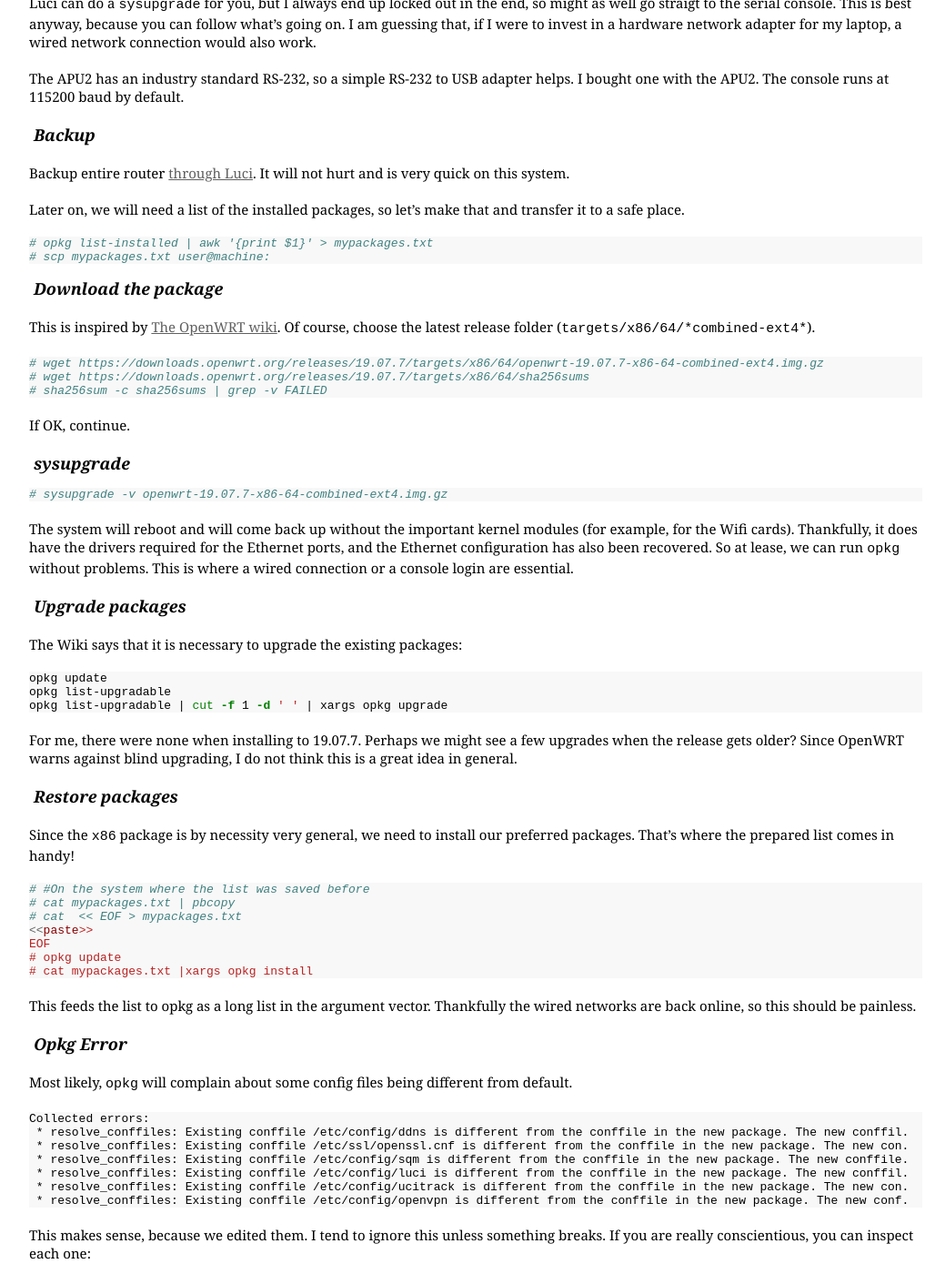
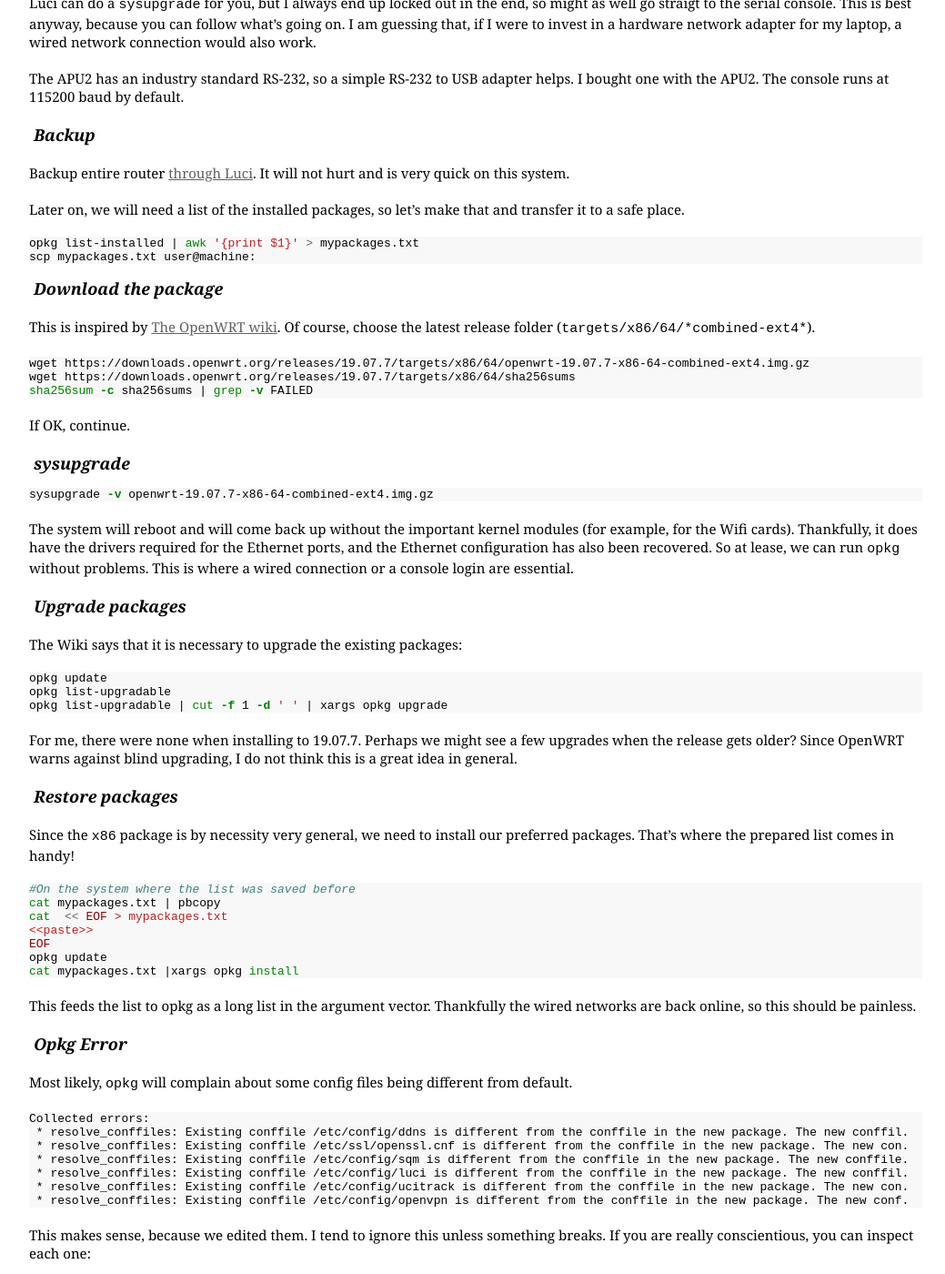
Before and after one commit to pragtich/pragtich.github.com, a Jekyll site: the page built from _posts/2021-04-09-Upgrading-OpenWRT-APU2.md, in a window 1280 px wide and 1400 px high, scrolled down 586 px. Shown: the whole window at 91% size, without its empty margins (196-1235 px from the left). Built offline with Jekyll 4.4.1, drawn with Linux system fonts in a browser that asks for light colours; Markdown is read by kramdown in place of the engine named in the settings; comment, search, counter and statistics services are not loaded; some of the changed text lies outside the part shown.

````diff
--- a/_posts/2021-04-09-Upgrading-OpenWRT-APU2.md
+++ b/_posts/2021-04-09-Upgrading-OpenWRT-APU2.md
@@ -28,8 +28,8 @@ Backup entire router [through Luci](https://10.0.0.1/cgi-bin/luci/admin/system/f
 Later on, we will need a list of the installed packages, so let's make that and transfer it to a safe place.
 
 ```shell
-# opkg list-installed | awk '{print $1}' > mypackages.txt
-# scp mypackages.txt user@machine:
+opkg list-installed | awk '{print $1}' > mypackages.txt
+scp mypackages.txt user@machine:
 ```
 
 
@@ -39,9 +39,9 @@ Later on, we will need a list of the installed packages, so let's make that and
 This is inspired by [The OpenWRT wiki](https://openwrt.org/docs/guide-user/installation/sysupgrade.cli). Of course, choose the latest release folder (`targets/x86/64/*combined-ext4*`).
 
 ```shell
-# wget https://downloads.openwrt.org/releases/19.07.7/targets/x86/64/openwrt-19.07.7-x86-64-combined-ext4.img.gz
-# wget https://downloads.openwrt.org/releases/19.07.7/targets/x86/64/sha256sums
-# sha256sum -c sha256sums | grep -v FAILED
+wget https://downloads.openwrt.org/releases/19.07.7/targets/x86/64/openwrt-19.07.7-x86-64-combined-ext4.img.gz
+wget https://downloads.openwrt.org/releases/19.07.7/targets/x86/64/sha256sums
+sha256sum -c sha256sums | grep -v FAILED
 ```
 
 
@@ -50,7 +50,7 @@ If OK, continue.
 ## sysupgrade
 
 ```shell
-# sysupgrade -v openwrt-19.07.7-x86-64-combined-ext4.img.gz
+sysupgrade -v openwrt-19.07.7-x86-64-combined-ext4.img.gz
 ```
 
 The system will reboot and will come back up without the important kernel modules (for example, for the Wifi cards). Thankfully, it does have the drivers required for the Ethernet ports, and the Ethernet configuration has also been recovered. So at lease, we can run `opkg` without problems. This is where a wired connection or a console login are essential.
@@ -73,13 +73,13 @@ For me, there were none when installing to 19.07.7. Perhaps we might see a few u
 Since the `x86` package is by necessity very general, we need to install our preferred packages. That's where the prepared list comes in handy!
 
 ```shell
-# #On the system where the list was saved before
-# cat mypackages.txt | pbcopy
-# cat  << EOF > mypackages.txt
+#On the system where the list was saved before
+cat mypackages.txt | pbcopy
+cat  << EOF > mypackages.txt
 <<paste>>
 EOF
-# opkg update
-# cat mypackages.txt |xargs opkg install
+opkg update
+cat mypackages.txt |xargs opkg install
 ```
 
 This feeds the list to opkg as a long list in the argument vector. Thankfully the wired networks are back online, so this should be painless.
@@ -101,8 +101,8 @@ Collected errors:
 This makes sense, because we edited them. I tend to ignore this unless something breaks. If you are really conscientious, you can inspect each one:
 
 ```shell
-# opkg install diffutils
-# diff file1 file1-opkg
+opkg install diffutils
+diff file1 file1-opkg
 ```
 
 ## Reboot
@@ -125,13 +125,13 @@ Hit `Enter` and it should boot. Login as user `user` with password `live` and `s
 Get network access somehow. I typically use Wifi through my phone. It might also work to temporarily switch back to my provider's router.
 
 ```shell
-# apt-get update
-# apt-get install parted
-# parted /dev/sda print
-# parted /dev/sda resizepart 2 16G
-# parted /dev/sda print
-# e2fsck -f /dev/sda2
-# resize2fs /dev/sda2
+apt-get update
+apt-get install parted
+parted /dev/sda print
+parted /dev/sda resizepart 2 16G
+parted /dev/sda print
+e2fsck -f /dev/sda2
+resize2fs /dev/sda2
 ```
 
 This is all really quick on these SSDs, and painless once you have `parted` installed.
@@ -139,7 +139,7 @@ This is all really quick on these SSDs, and painless once you have `parted` inst
 ## Reboot back into OpenWRT
 
 ```shell
-# reboot now
+reboot now
 ```
 
 And everything should be back up and running!
````
Also changed, not shown: indeximages/OpenWRT.jpg.
